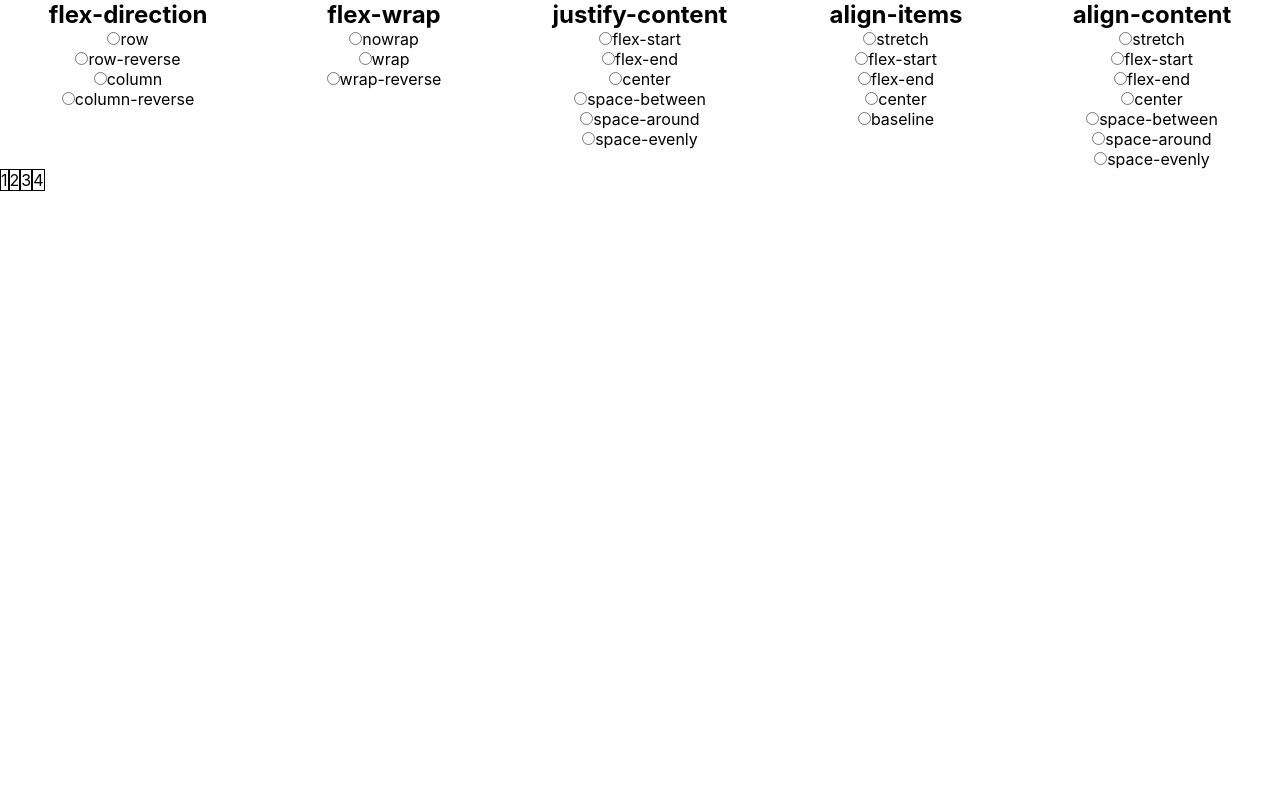
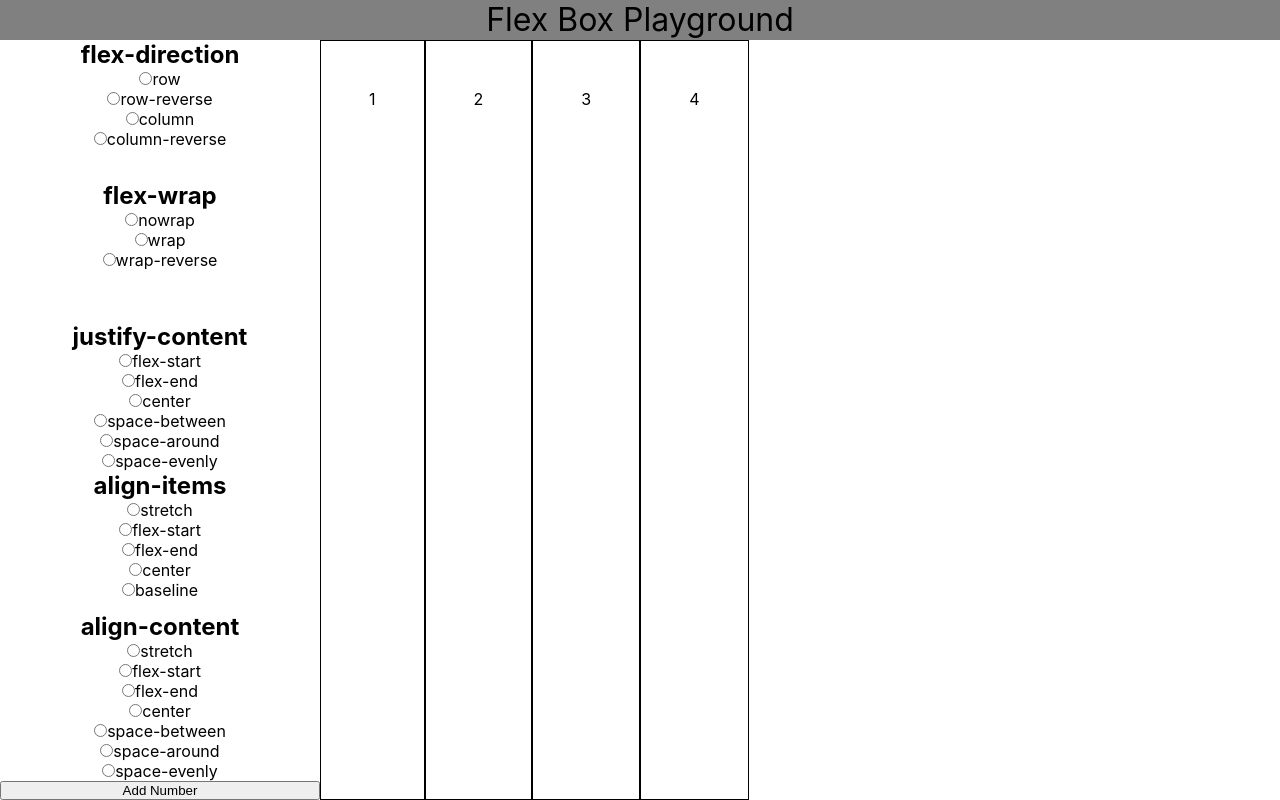
Before and after one commit to timbiles/flex-box, a React (Create React App) app: page / in a window 1280 px wide. Built offline with nearby package versions, Linux system fonts and the light colour scheme.

Commit message:
add columns

```diff
--- a/src/Components/properties.js
+++ b/src/Components/properties.js
@@ -2,11 +2,25 @@ import React, { Component } from 'react';
 import styled, { css } from 'styled-components';
 import flex from '../data/flex.json';
 
+const Header = styled.div`
+  height: 5vh;
+  background: grey;
+  font-size: 2em;
+`;
+
 const Container = styled.div`
   display: flex;
+  height: 95vh;
 
-  ${props => props.primary && css`
-    width: 100vw;
+  ${props =>
+    props.primary &&
+    css`
+      flex-direction: column;
+      flex: 1;
+    `}
+  ${props =>
+    props.secondary &&
+    css`
       flex-direction: column;
       justify-content: flex-start;
     `}
@@ -14,6 +28,7 @@ const Container = styled.div`
 
 const Flex = styled.div`
   display: flex;
+  flex: 3;
   flex-direction: ${props => props.direction};
   flex-wrap: ${props => props.wrap};
   justify-content: ${props => props.justifyContent};
@@ -23,23 +38,24 @@ const Flex = styled.div`
 
 const P = styled.p`
   border: 1px solid #000;
+  padding: 5%;
 `;
 
 class properties extends Component {
-    state = {}
+  state = {
+      number: 4
+  };
 
   componentDidMount() {
-        this.setState(flex)
-        console.log('hit')
+    this.setState(flex);
   }
 
   map = (val, name) => {
-      console.log(this.state)
-
     return (
-      <Container primary>
+      <Container secondary>
         <h2>{val && val.name}</h2>
-        {val && val.arr.map((e, i) => {
+        {val &&
+          val.arr.map((e, i) => {
             return (
               <div key={i}>
                 <input
@@ -60,24 +76,39 @@ class properties extends Component {
     );
   };
 
+  pLoop = (num) => {
+      console.log(num)
+      const arr = []
+    for(let i = 1; i<=num; i++){
+      arr.push(i)
+    }
+    return arr.map((e, i) => <P key={i}>{e}</P>)
+}
+
   render() {
-    console.log(this.state);
     const {
       direction,
       wrap,
       justifyContent,
       alignItems,
-      alignContent
+      alignContent,
+      number
     } = this.state;
+
 
     return (
       <>
+        <Header>
+            Flex Box Playground
+        </Header>
         <Container>
+          <Container primary>
             {this.map(direction, 'direction')}
             {this.map(wrap, 'wrap')}
             {this.map(justifyContent, 'justifyContent')}
             {this.map(alignItems, 'alignItems')}
             {this.map(alignContent, 'alignContent')}
+            <button onClick={() => this.setState({number: number + 1})}>Add Number</button>
           </Container>
           <Flex
             direction={direction && direction.value}
@@ -85,11 +116,9 @@ class properties extends Component {
             justifyContent={justifyContent && justifyContent.value}
             alignItems={alignItems && alignItems.value}
           >
-          <P>1</P>
-          <P>2</P>
-          <P>3</P>
-          <P>4</P>
+          {this.pLoop(number)}
           </Flex>
+        </Container>
       </>
     );
   }
```
Lines whose indentation alone changed are shown as unchanged.
